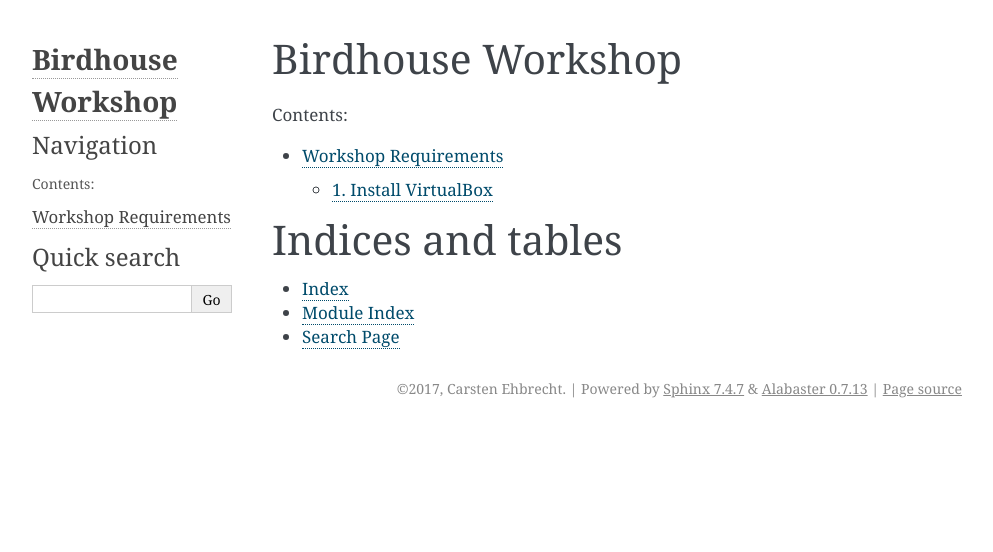
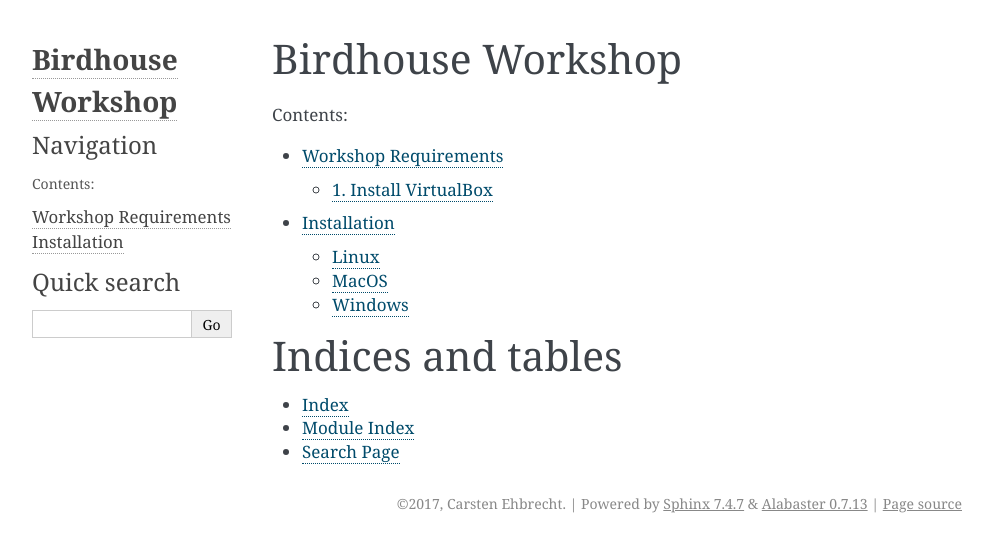
Before and after one commit to bird-house/birdhouse-workshop, a Sphinx documentation site: the page built from docs/source/index.rst, in a window 1280 px wide. Shown: the top 552 px of the page, without its empty margins (148-1141 px from the left). Built offline with Sphinx 7.4.7, drawn with Linux system fonts in a browser that asks for light colours.

Commit message:
added installation

```diff
--- a/docs/source/index.rst
+++ b/docs/source/index.rst
@@ -8,6 +8,7 @@
    :caption: Contents:
 
    requirements
+   installation
 
 Indices and tables
 ==================
--- /dev/null
+++ b/docs/source/installation.rst
@@ -0,0 +1,16 @@
+.. _installation:
+
+Installation
+============
+
+We need to install Conda.
+
+
+Linux
+-----
+
+MacOS
+-----
+
+Windows
+-------
```
